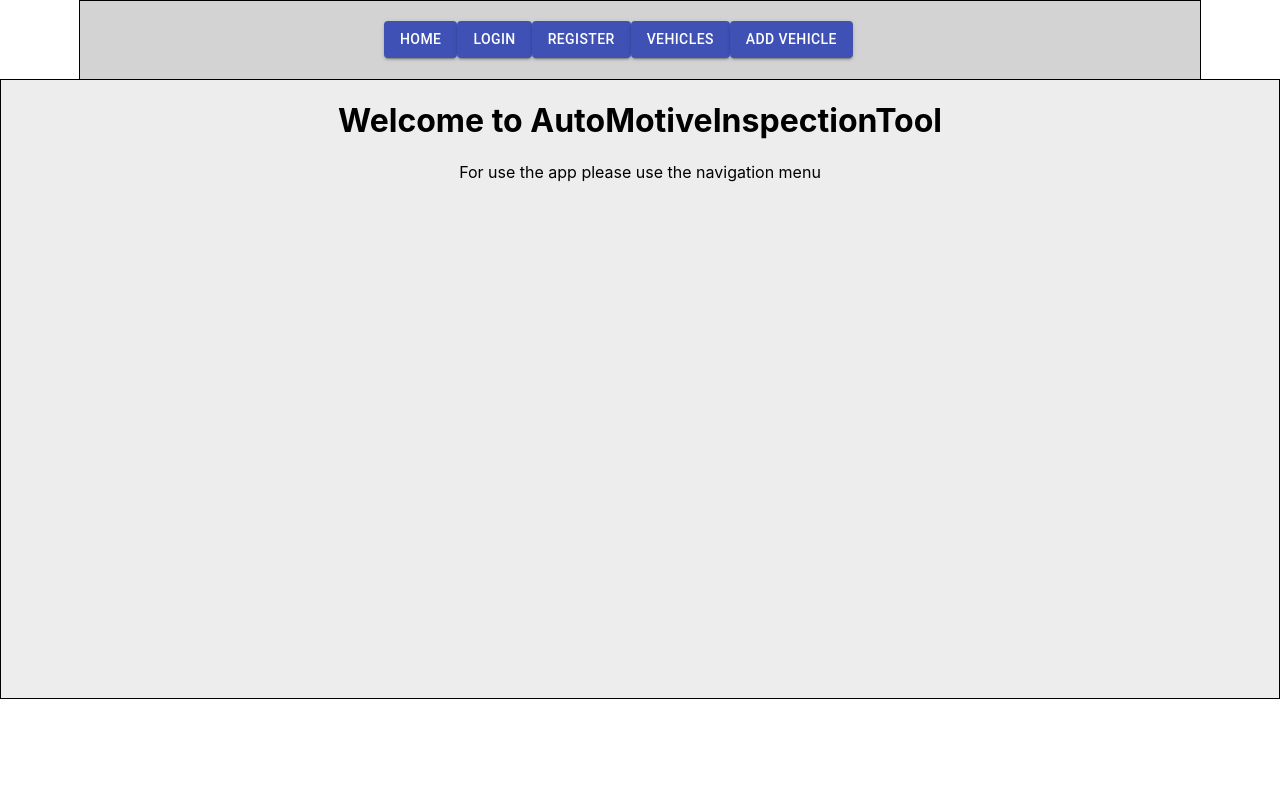
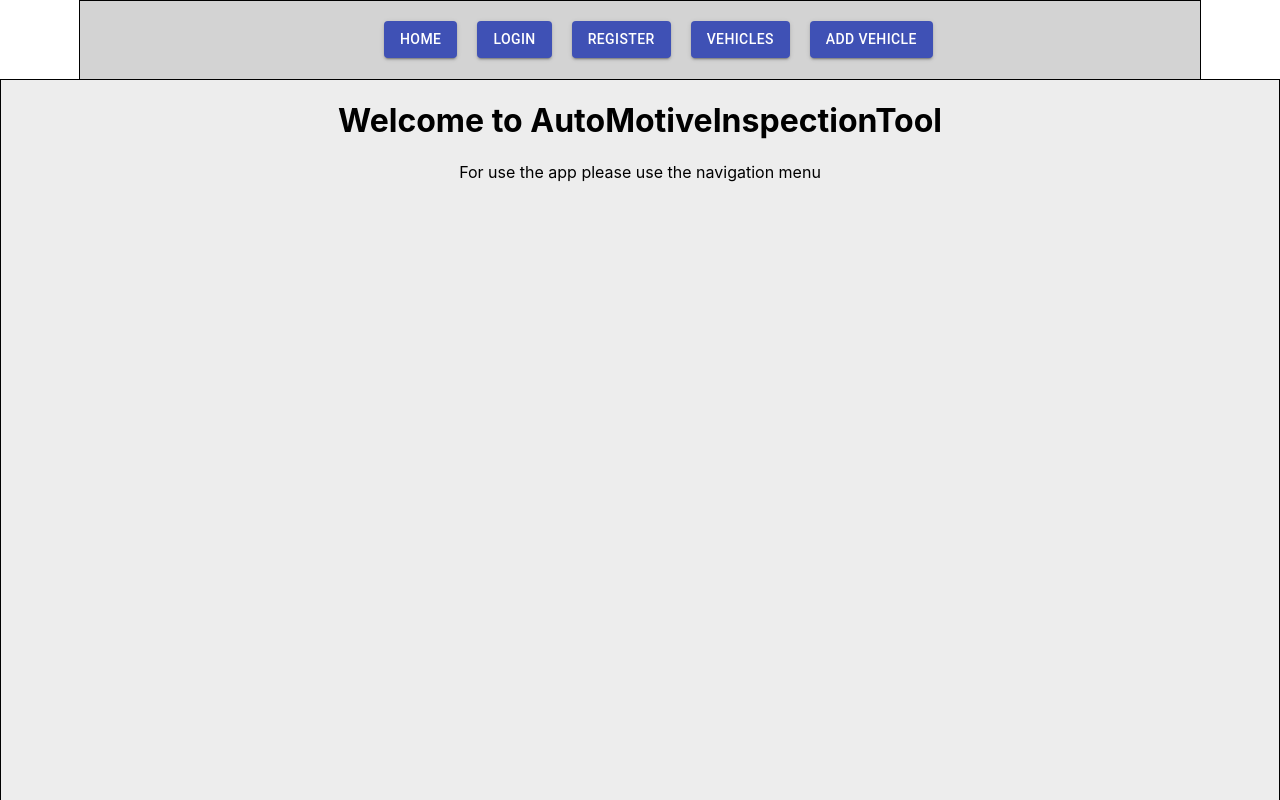
Before and after one commit to kamilbochno/AutoMotiveInspectionTool, a React (Create React App) app: page / in a window 1280 px wide. Shown: the top 800 px of the page. Built offline with nearby package versions, Linux system fonts and the light colour scheme.

Commit message:
Repositioning buttons

```diff
--- a/src/Components/Home/Home.css
+++ b/src/Components/Home/Home.css
@@ -1,3 +1,7 @@
+.Home {
+
+}
+
 .Navigation {
     background-color: lightgray;
     margin: 0 auto;
@@ -16,10 +20,15 @@
 }
 
 .Welcome {
+
     background-color: #ededed;
     margin: 0 auto;
     margin-top: -23px;
-    height: 620px;
+    height: 1300px;
     border: 1px solid black;
 
 }
+
+.btn-link {
+    margin-right: 20px !important;
+}
--- a/src/Components/Home/Home.js
+++ b/src/Components/Home/Home.js
@@ -15,22 +15,22 @@ function Home() {
                     <div className="Links">
                         <NavLink activeClassName="active" to="/">
 
-                            <Button variant="contained" color="primary">Home</Button>
+                            <Button className="btn-link" variant="contained" color="primary">Home</Button>
 
                         </NavLink>
                         <NavLink activeClassName="active" to="/Login">
 
-                            <Button variant="contained" color="primary">Login</Button>
+                            <Button className="btn-link" variant="contained" color="primary">Login</Button>
 
                         </NavLink>
                         <NavLink activeClassName="active" to="/Register">
-                            <Button variant="contained" color="primary">Register</Button>
+                            <Button className="btn-link" variant="contained" color="primary">Register</Button>
                         </NavLink>
                         <NavLink activeClassName="active" to="/Vehicles">
-                            <Button variant="contained" color="primary">Vehicles</Button>
+                            <Button className="btn-link" variant="contained" color="primary">Vehicles</Button>
                         </NavLink>
                         <NavLink activeClassName="active" to="/Addvehicle">
-                            <Button variant="contained" color="primary">Add vehicle</Button>
+                            <Button className="btn-link" variant="contained" color="primary">Add vehicle</Button>
                         </NavLink>
                     </div>
                 </Container>
```
